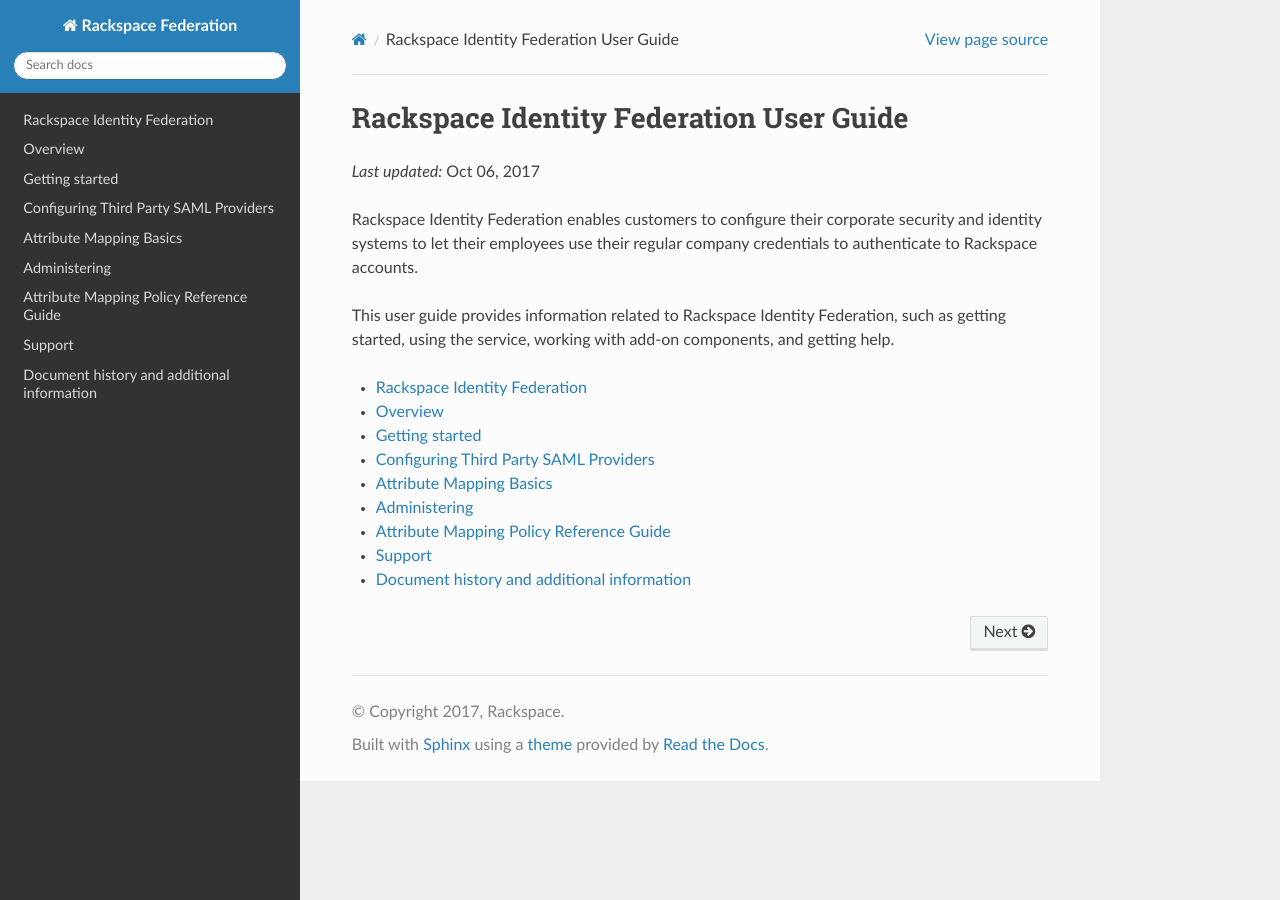
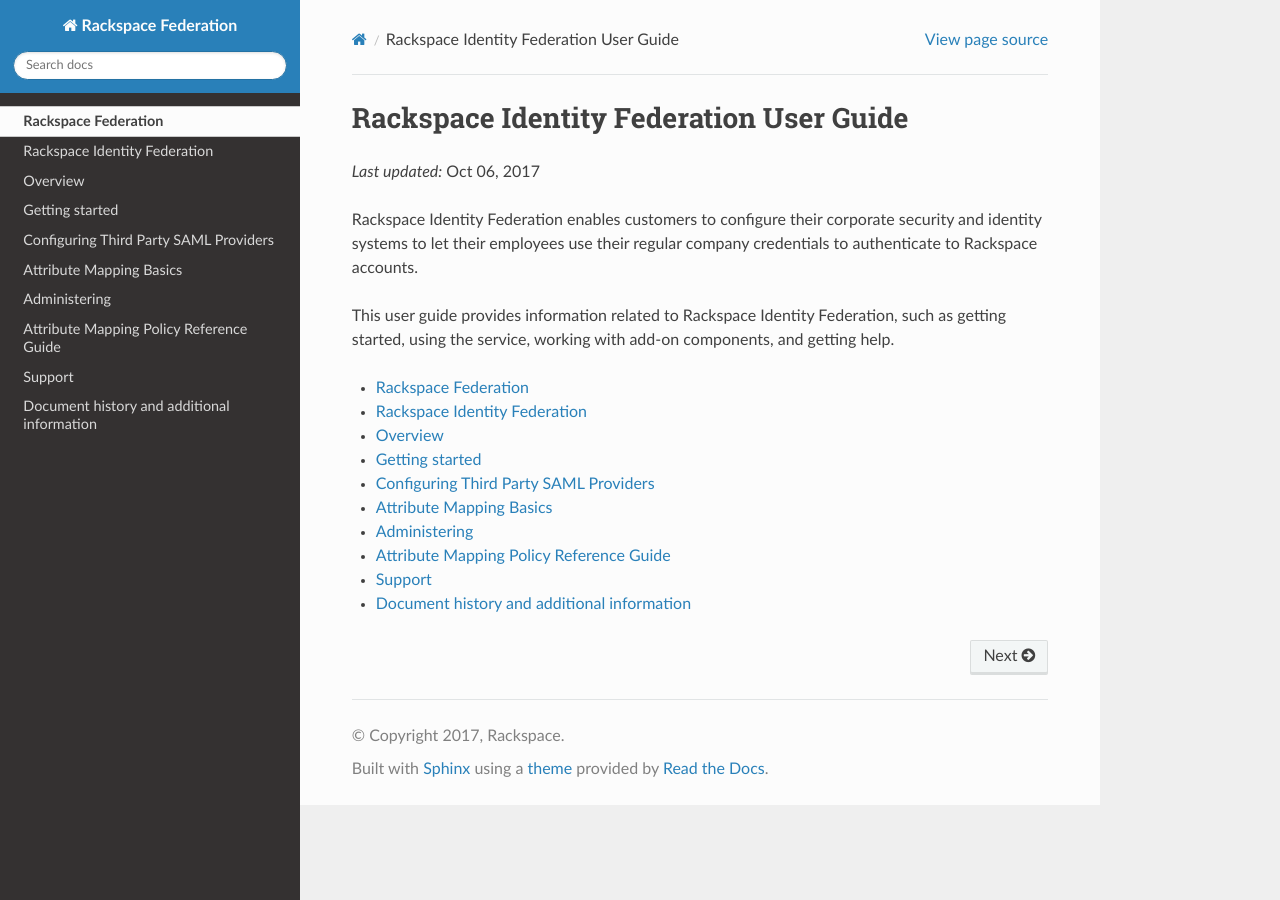
Before and after one commit to rackerlabs/docs-rackspace-federation, a Sphinx documentation site: the page built from doc/index.rst, in a window 1280 px wide. Built offline with Sphinx 7.4.7 and the Read the Docs theme 2.0.0, drawn with Linux system fonts in a browser that asks for light colours; the version number could not be read and is left out.

Commit message:
Fix the toc

```diff
--- a/doc/index.rst
+++ b/doc/index.rst
@@ -17,6 +17,7 @@
 .. toctree::
    :maxdepth: 1
 
+   Rackspace Federation <self>
    common/common-front.rst
    overview/index.rst
    gettingstarted/index.rst
```
